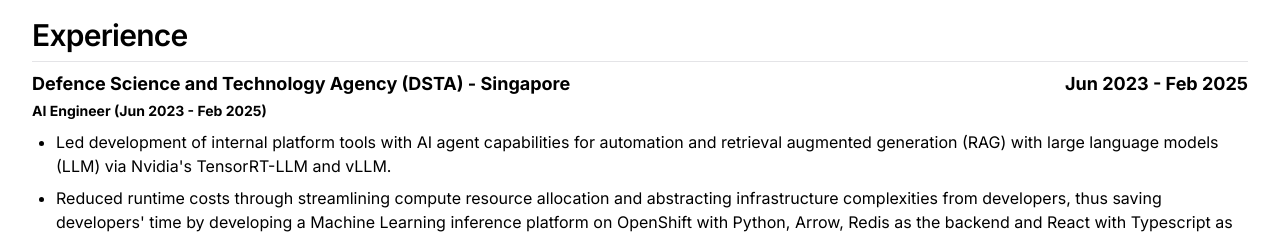
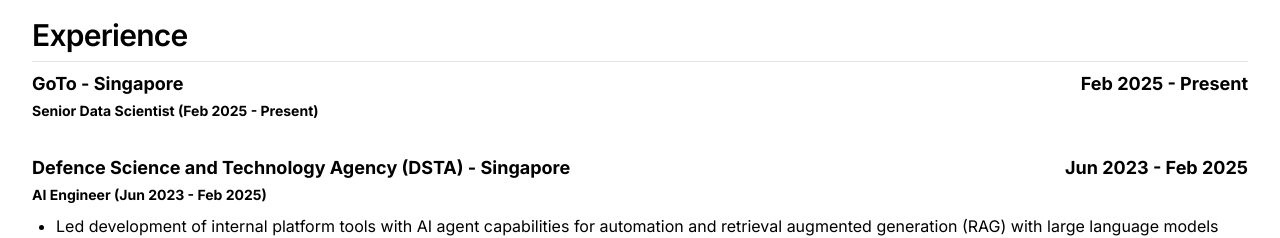
Before and after one commit to jianming93/jianming93.github.io, a Next.js app: page /experience in a window 1280 px wide. Shown: the part 131-369 px from the top of the page. Built offline with nearby package versions, Linux system fonts and the light colour scheme.

Commit message:
Updated experience section

```diff
--- a/app/experience/page.tsx
+++ b/app/experience/page.tsx
@@ -119,6 +119,24 @@
             </TypographyH2>
             <div className="grid grid-cols-2 gap-4 mt-2">
                 <div className="text-lg font-bold">
+                    GoTo - Singapore
+                </div>
+                <div className="text-lg text-right font-bold justify-self-end">
+                    Feb 2025 - Present
+                </div>
+            </div>
+            <small className="text-sm font-bold leading-none">
+                Senior Data Scientist (Feb 2025 - Present)
+            </small>
+            <TypographyUnorderedList name='experience-goto'>
+                {
+                    [
+                    ]
+                }
+            </TypographyUnorderedList>
+            <br/>
+            <div className="grid grid-cols-2 gap-4 mt-2">
+                <div className="text-lg font-bold">
                     Defence Science and Technology Agency (DSTA) - Singapore
                 </div>
                 <div className="text-lg text-right font-bold justify-self-end">
@@ -128,7 +146,7 @@
             <small className="text-sm font-bold leading-none">
                 AI Engineer (Jun 2023 - Feb 2025)
             </small>
-            <TypographyUnorderedList name='experience-hp'>
+            <TypographyUnorderedList name='experience-dsta'>
                 {
                     [
                         "Led development of internal platform tools with AI agent capabilities for automation and retrieval augmented generation (RAG) with large language models (LLM) via Nvidia's TensorRT-LLM and vLLM.",
```
